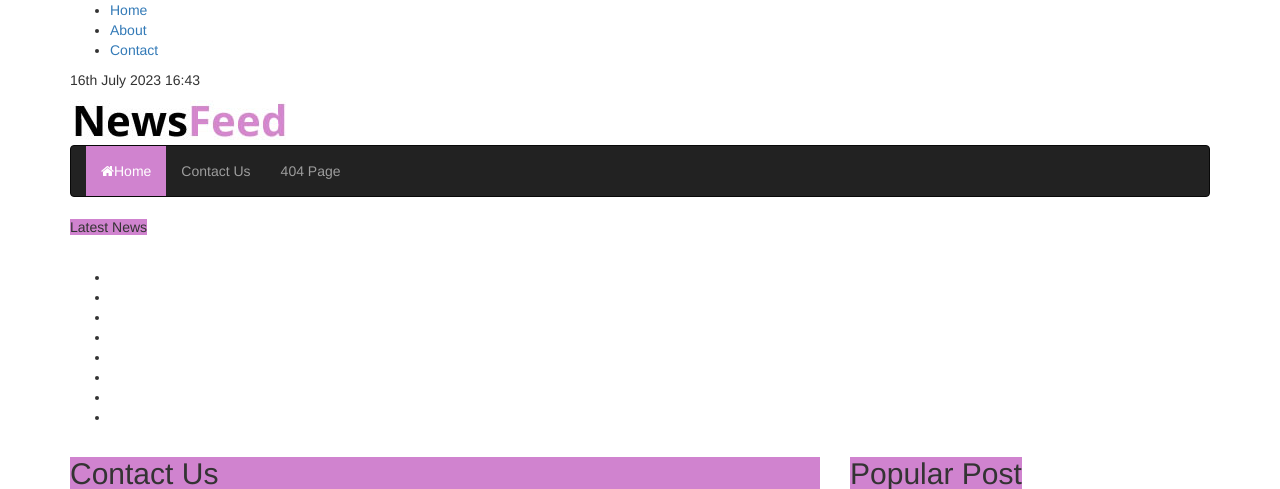
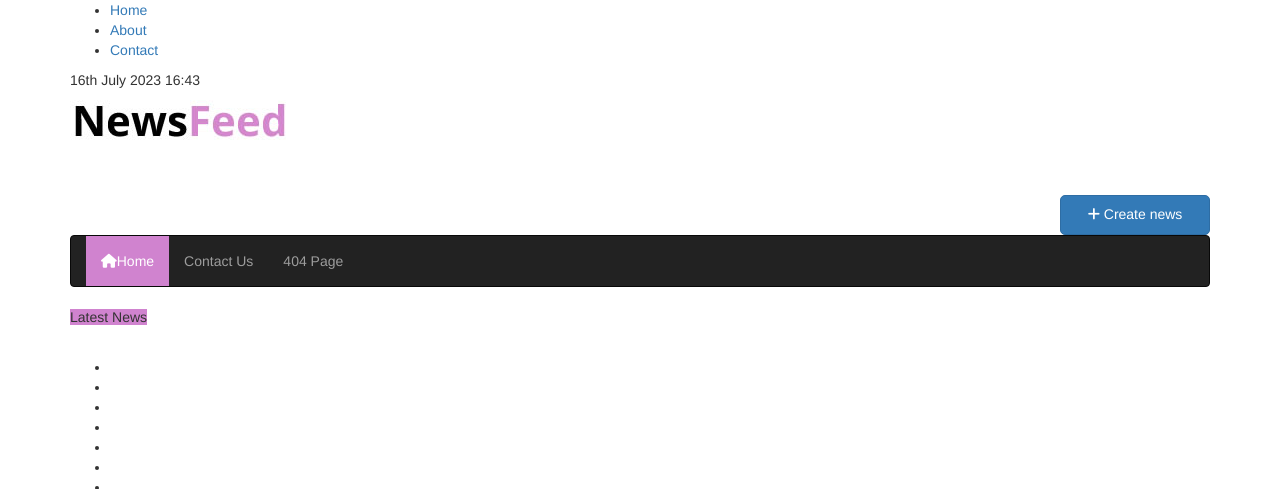
Before and after one commit to firdavsbek1/news-app-template-used, a Django app: page /contact/ in a window 1280 px wide. Shown: the top 489 px of the page. Run offline with Django 4.2, Linux system fonts and the light colour scheme; data that the repository does not hold is empty; some libraries are stand-ins or nearby versions.

Commit message:
full crud added

```diff
--- a/news/forms.py
+++ b/news/forms.py
@@ -1,8 +1,22 @@
 from django.forms import ModelForm
-from .models import Contact
+from .models import Contact,News
 
 
 class ContactModelForm(ModelForm):
     class Meta:
         model=Contact
         fields=('name','email','message')
+
+
+class NewsModelForm(ModelForm):
+    class Meta:
+        model=News
+        fields="__all__"
+        exclude=('slug',)
+
+    def __init__(self, *args, **kwargs):
+        super(NewsModelForm, self).__init__(*args, **kwargs)
+
+        for name, field in self.fields.items():
+            field.widget.attrs.update({'class': 'input'})
+            field.widget.attrs.update({'class': 'form-control'})
--- a/news/models.py
+++ b/news/models.py
@@ -1,6 +1,7 @@
 from django.db import models
 from django.utils import timezone
 from django.urls import reverse
+from slugify import slugify
 
 
 class ReadyManager(models.Manager):
@@ -26,12 +27,16 @@ class News(models.Model):
     image = models.ImageField(upload_to='news/images/')
     status = models.CharField(max_length=1, choices=Choice.choices, default=Choice.draft_paper)
     category = models.ForeignKey(Category, on_delete=models.CASCADE)
-    published_time = models.DateTimeField(default=timezone.now)
-    created_time = models.DateTimeField(auto_now_add=True)
-    updated_time = models.DateTimeField(auto_now=True)
+    published_time = models.DateTimeField(default=timezone.now,editable=False)
+    created_time = models.DateTimeField(auto_now_add=True,editable=False)
+    updated_time = models.DateTimeField(auto_now=True,editable=False)
 
     def __str__(self):
         return self.title
+
+    def save(self,*args,**kwargs):
+        self.slug=slugify(self.title)
+        return super().save(*args,**kwargs)
 
     def get_absolute_url(self):
         return reverse('news-detail', args=[self.slug])
--- a/news/urls.py
+++ b/news/urls.py
@@ -1,14 +1,19 @@
 from django.urls import path
 from .views import (show_category, contact_page, about_page, not_found_page, NewsListView,
-                    NewsDetailView,HomePageView)
+                    NewsDetailView,HomePageView,edit_news,delete_news,NewUpdateView,NewsDeleteView,NewsCreateView)
 
 urlpatterns = [
     path('news/',NewsListView.as_view(),name='news-list'),
+    path("news/create/",NewsCreateView.as_view(),name='create-news'),
     path('news/<slug:slug>/',NewsDetailView.as_view(),name='news-detail'),
     path('',HomePageView.as_view(),name='home-page'),
     path('about/',about_page,name='about-page'),
     path('contact/',contact_page,name='contact-page'),
     path('not-found/',not_found_page,name='not-found'),
     path('<str:category>/',show_category,name='category-news'),
+    # path("news/<int:id>/edit/",edit_news,name='edit-page'),
+    path("news/<int:pk>/edit/",NewUpdateView.as_view(),name='edit-news'),
+    # path("news/<int:id>/delete/",delete_news,name='delete-page'),
+    path("news/<int:pk>/delete/",NewsDeleteView.as_view(),name='delete-news'),
 
 ]
--- a/news/views.py
+++ b/news/views.py
@@ -1,8 +1,10 @@
 from django.shortcuts import render,get_object_or_404,redirect
-from django.views.generic import ListView
+from django.urls import reverse, reverse_lazy
+
 from .models import News,Category
 from django.views import generic
-from .forms import ContactModelForm
+from .forms import ContactModelForm,NewsModelForm
+from slugify import slugify
 
 
 # def news_list(request):
@@ -24,7 +26,7 @@ from .forms import ContactModelForm
 #     return render(request, 'news_list.html', context)
 
 
-class HomePageView(ListView):
+class HomePageView(generic.ListView):
     model = News
     template_name = 'news_list.html'
     context_object_name = 'news_list'
@@ -46,6 +48,33 @@ def show_category(request,category):
 
 def about_page(request):
     return render(request,'about.html')
+
+
+def delete_news(request,id):
+    news_item=News.objects.get(id=id)
+    if request.method == "POST":
+        news_item.delete()
+        return redirect('home-page')
+    context = {
+        'news':news_item,
+    }
+    return render(request,'delete.html',context)
+
+
+def edit_news(request,id):
+    news_item=News.objects.get(id=id)
+    if request.method=="POST":
+        form=NewsModelForm(request.POST,request.FILES,instance=news_item)
+        if form.is_valid():
+            news=form.save()
+            return redirect('news-detail',slug=news.slug)
+
+    form=NewsModelForm(instance=news_item)
+    context ={
+        'news':news_item,
+        'form':form
+    }
+    return render(request,'edit.html',context)
 
 
 def contact_page(request):
@@ -76,5 +105,25 @@ class NewsDetailView(generic.DetailView):
     context_object_name = 'news'
     pk_url_kwargs = 'slug'
 
-    def get_queryset(self):
-        return super().get_queryset().filter(status=News.Choice.ready_paper)
+    # def get_queryset(self):
+    #     return super().get_queryset().filter(self.model.slug=)
+
+
+class NewUpdateView(generic.UpdateView):
+    model = News
+    template_name = 'edit.html'
+    context_object_name = 'news'
+    form_class = NewsModelForm
+
+
+class NewsDeleteView(generic.DeleteView):
+    model = News
+    template_name = 'delete.html'
+    context_object_name = 'news'
+    success_url = reverse_lazy('home-page')
+
+
+class NewsCreateView(generic.CreateView):
+    model = News
+    template_name = 'edit.html'
+    form_class = NewsModelForm
--- a/templates/base.html
+++ b/templates/base.html
@@ -17,6 +17,7 @@
     <link rel="stylesheet" type="text/css" href="{% static 'css/jquery.fancybox.css' %}">
     <link rel="stylesheet" type="text/css" href="{% static 'css/theme.css' %}">
     <link rel="stylesheet" type="text/css" href="{% static 'css/style.css' %}">
+    <script src="https://kit.fontawesome.com/4a206c704d.js" crossorigin="anonymous"></script>
 
 </head>
 <body>
@@ -44,5 +45,6 @@
 <script src="{% static 'js/jquery.newsTicker.min.js' %}"></script>
 <script src="{% static 'js/jquery.fancybox.pack.js' %}"></script>
 <script src="{% static 'js/custom.js' %}"></script>
+
 </body>
 </html>
--- a/templates/header.html
+++ b/templates/header.html
@@ -20,8 +20,10 @@
                 <div class="logo_area"><a href="{% url 'home-page' %}" class="logo"><img
                         src='{% static "images/logo.jpg" %}'
                         alt=""></a></div>
-                {#                    <div class="add_banner"><a href="#"><img src="{% static 'images/addbanner_728x90_V1.jpg' %}" alt=""></a>#}
-                {#                    </div>#}
+                                    <div style="text-align:right;font-size:2rem;" class="add_banner"><a class="btn btn-primary" style="border-radius: 5px;width: 150px;height: 40px; margin-top:50px;padding-top:8px;" href="{% url 'create-news' %}"><i class="fa-solid fa-plus"></i>&nbsp;Create news</a>
+
+
+                                    </div>
             </div>
         </div>
     </div>
```
Also changed, not shown: templates/delete.html (added, +15 -0 lines), templates/edit.html (added, +22 -0 lines), templates/single_page.html (+4 -10 lines), media/news/images/Terror_in_Resonance_Poster.jpg (added), media/news/images/josh-appel-NeTPASr-bmQ-unsplash.jpg (added), media/news/images/mathieu-stern-1zO4O3Z0UJA-unsplash.jpg (added), media/news/images/matt-popovich-7mqsZsE6FaU-unsplash_B4qgWeu.jpg (added), news/migrations/0004_alter_news_published_time.py (added), 1 other file.
